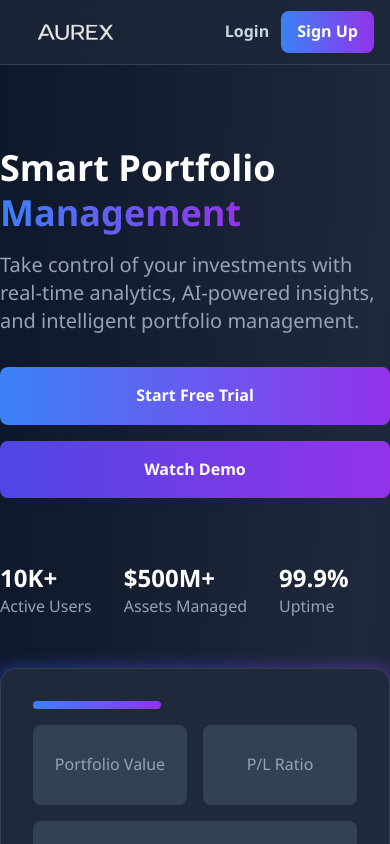
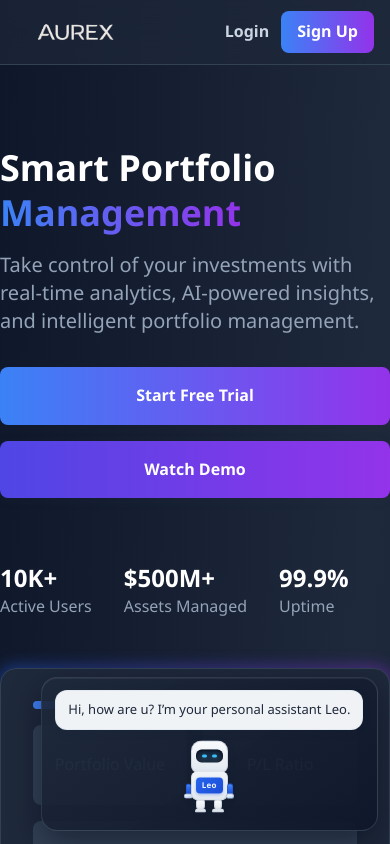
Before and after one commit to aroravittesh/wealthscope, an Angular app in the folder Frontend/: page / in a window 390 px wide. Shown: the top 844 px of the page. Built offline with nearby package versions, Linux system fonts and the light colour scheme.

Commit message:
Reposition chatbot assistant on main page
Adjusted the chatbot assistant placement on the main page so it sits higher and aligns better with the dashboard layout. Improved spacing and positioning while preserving the existing chatbot open and close behavior.

```diff
--- a/Frontend/src/app/app.component.ts
+++ b/Frontend/src/app/app.component.ts
@@ -19,17 +19,7 @@ import { ChatbotLauncherComponent } from './features/chatbot/chatbot-launcher.co
       <main class="flex-1 min-h-0 w-full" [class]="showNavbar ? ' mx-auto  ' : ''">
         <router-outlet></router-outlet>
       </main>
-
-      <footer
-        class="leo-assistant-strip shrink-0 border-t border-slate-700/50 bg-slate-950/75 backdrop-blur-md"
-        aria-label="Assistant"
-      >
-        <div
-          class="max-w-7xl mx-auto w-full px-4 sm:px-6 lg:px-8 py-3 sm:py-3.5 flex justify-end items-center"
-        >
-          <app-chatbot-launcher></app-chatbot-launcher>
-        </div>
-      </footer>
+      <app-chatbot-launcher></app-chatbot-launcher>
     </div>
   `,
   styles: []
--- a/Frontend/src/app/features/chatbot/chatbot-launcher.component.scss
+++ b/Frontend/src/app/features/chatbot/chatbot-launcher.component.scss
@@ -1,13 +1,19 @@
 /* Embedded assistant widget — CSS Leo character + callout; panel anchored above page footer strip */
 
 :host {
+  position: fixed;
+  right: clamp(1rem, 2.8vw, 2rem);
+  bottom: calc(1.1rem + env(safe-area-inset-bottom, 0px));
+  z-index: 1395;
   display: block;
   width: fit-content;
-  max-width: 100%;
+  max-width: min(100vw - 2rem, 28rem);
+  pointer-events: none;
 }
 
 .leo-assistant-root {
   position: relative;
+  pointer-events: auto;
 }
 
 .leo-assistant-backdrop {
@@ -34,7 +40,7 @@
   position: fixed;
   z-index: 1410;
   right: clamp(1rem, 4vw, 2rem);
-  bottom: calc(6.75rem + env(safe-area-inset-bottom, 0px));
+  bottom: calc(5.6rem + env(safe-area-inset-bottom, 0px));
   width: min(400px, calc(100vw - 2rem));
   max-height: min(560px, calc(100vh - 8.5rem - env(safe-area-inset-bottom, 0px)));
   display: flex;
@@ -334,6 +340,12 @@
 }
 
 @media (max-width: 640px) {
+  :host {
+    right: 0.75rem;
+    bottom: calc(0.8rem + env(safe-area-inset-bottom, 0px));
+    max-width: calc(100vw - 1.5rem);
+  }
+
   .leo-assistant-widget {
     flex-direction: column;
     align-items: stretch;
@@ -352,7 +364,7 @@
 
   .leo-assistant-panel-layer {
     right: 0.75rem;
-    bottom: calc(7.25rem + env(safe-area-inset-bottom, 0px));
+    bottom: calc(5.2rem + env(safe-area-inset-bottom, 0px));
     width: calc(100vw - 1.5rem);
     max-height: min(520px, calc(100vh - 9rem));
   }
--- a/Frontend/src/app/features/chatbot/chatbot-panel.component.ts
+++ b/Frontend/src/app/features/chatbot/chatbot-panel.component.ts
@@ -1,5 +1,6 @@
 import { AfterViewChecked, Component, ElementRef, EventEmitter, Output, ViewChild } from '@angular/core';
 import { CommonModule } from '@angular/common';
+import { HttpErrorResponse } from '@angular/common/http';
 import { FormsModule } from '@angular/forms';
 import { finalize } from 'rxjs/operators';
 import { ChatbotService } from '../../services/chatbot.service';
@@ -98,8 +99,8 @@ export class ChatbotPanelComponent implements AfterViewChecked {
           });
           this.pushMessage('bot', botReply, false, followUps);
         },
-        error: () => {
-          this.requestError = 'Unable to reach the assistant right now. Please try again.';
+        error: (error: unknown) => {
+          this.requestError = this.getRequestErrorMessage(error);
           this.pushMessage('bot', this.requestError, true);
         }
       });
@@ -191,4 +192,25 @@ export class ChatbotPanelComponent implements AfterViewChecked {
     }
     container.scrollTop = container.scrollHeight;
   }
+
+  private getRequestErrorMessage(error: unknown): string {
+    if (error instanceof HttpErrorResponse) {
+      if (error.status === 0) {
+        return 'Assistant service is offline. Start the AI service and try again.';
+      }
+
+      const apiMessage =
+        (error.error?.error as string | undefined) ||
+        (error.error?.message as string | undefined) ||
+        (typeof error.error === 'string' ? error.error : '');
+
+      if (apiMessage.trim()) {
+        return apiMessage;
+      }
+
+      return `Assistant request failed (${error.status}). Please try again.`;
+    }
+
+    return 'Unable to reach the assistant right now. Please try again.';
+  }
 }
```
